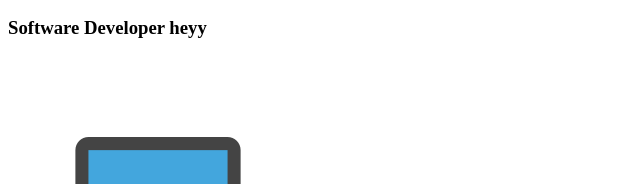
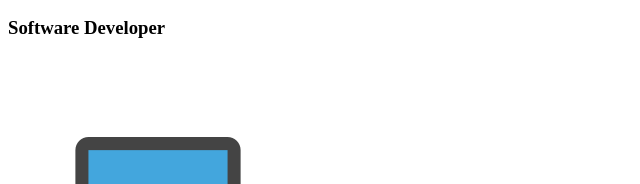
Before and after one commit to TommyM0ntana/sunday, a plain HTML site: page index.html in a window 1280 px wide. Shown: the part 201-385 px from the top of the page, 0-640 px from the left. Drawn offline with Linux system fonts and the light colour scheme.

Commit message:
just cut out the heyy

```diff
--- a/index.html
+++ b/index.html
@@ -26,7 +26,7 @@
 </div>
     <div id="projects">
 
-      <h3>Software Developer heyy</h3>
+      <h3>Software Developer</h3>
       <img src="laptop.png" alt="">
       <h3> <a>Contributs to Open Source</a></h3>
     </div>
```
